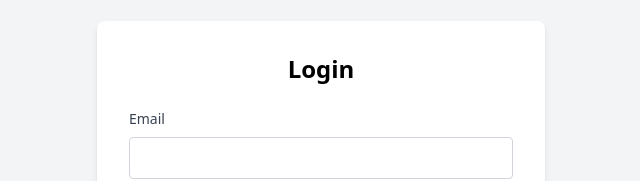
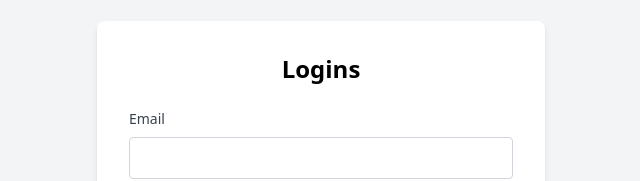
Before and after one commit to abhi091020/FormPage, a React (Vite) app: page / in a window 1280 px wide. Shown: the part 195-376 px from the top of the page, without its empty margins (319-959 px from the left). Built offline with nearby package versions, Linux system fonts and the light colour scheme.

Commit message:
Makes Logins

```diff
--- a/src/pages/AuthForm.jsx
+++ b/src/pages/AuthForm.jsx
@@ -23,7 +23,7 @@ export default function Auth() {
           className="bg-white p-8 rounded-lg shadow-md"
         >
           <h2 className="text-2xl font-bold mb-6 text-center">
-            {isLogin ? "Login" : "Signup"}
+            {isLogin ? "Logins" : "Signup"}
           </h2>
 
           {!isLogin && (
```
